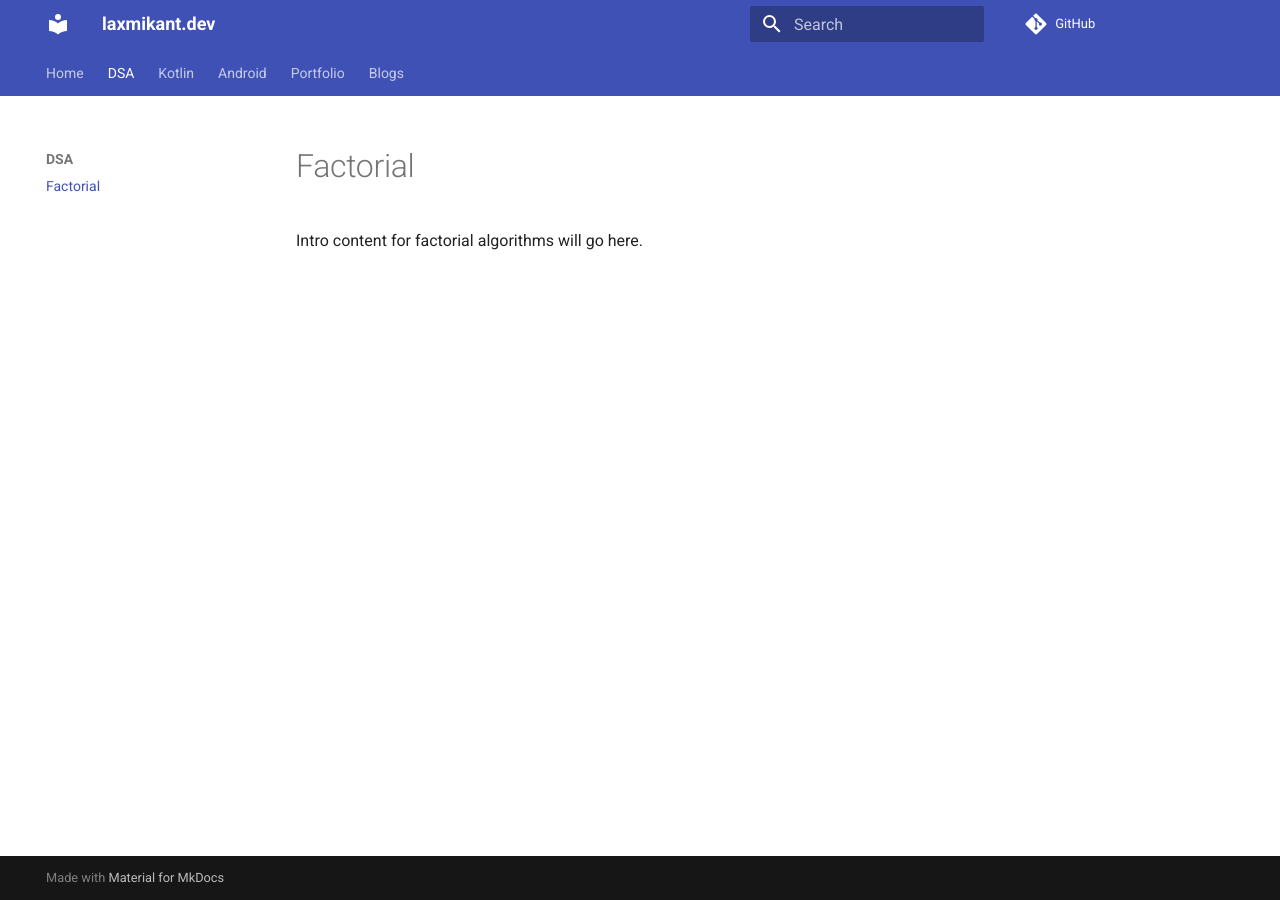
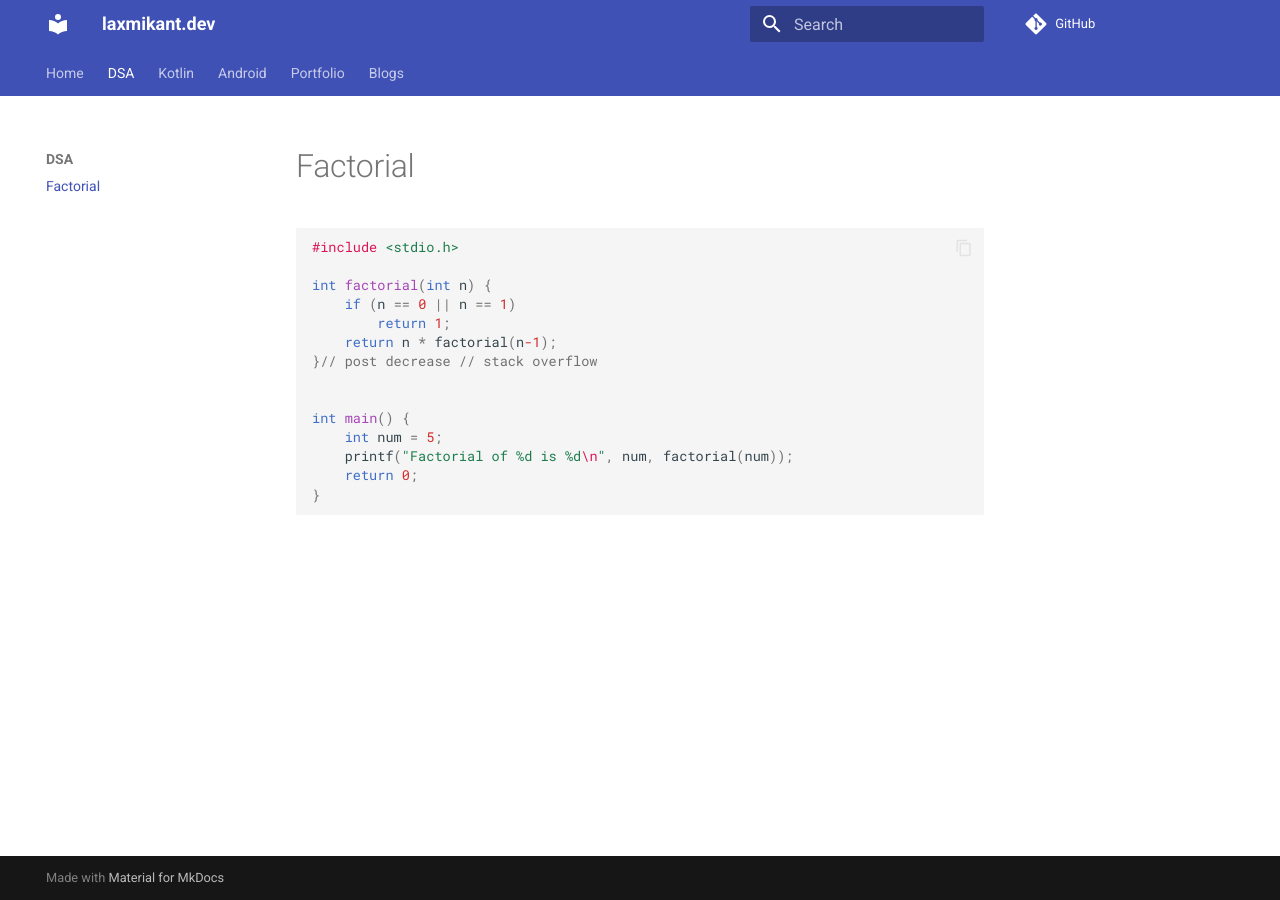
Before and after one commit to lkant8/lkant8.github.io, an MkDocs documentation site: the page built from docs/dsa/factorial.md, in a window 1280 px wide. Built offline with MkDocs 1.6.1 and Material for MkDocs 9.7.7, drawn with Linux system fonts in a browser that asks for light colours; comment, search, counter and statistics services are not loaded.

Commit message:
added factorial

````diff
--- a/docs/dsa/factorial.md
+++ b/docs/dsa/factorial.md
@@ -1,3 +1,23 @@
 # Factorial
 
-Intro content for factorial algorithms will go here.
+
+
+
+```c
+
+#include <stdio.h>
+
+int factorial(int n) {
+    if (n == 0 || n == 1)
+        return 1;
+    return n * factorial(n-1);
+}// post decrease // stack overflow
+
+
+int main() {
+    int num = 5;
+    printf("Factorial of %d is %d\n", num, factorial(num));
+    return 0;
+}
+
+```
````
